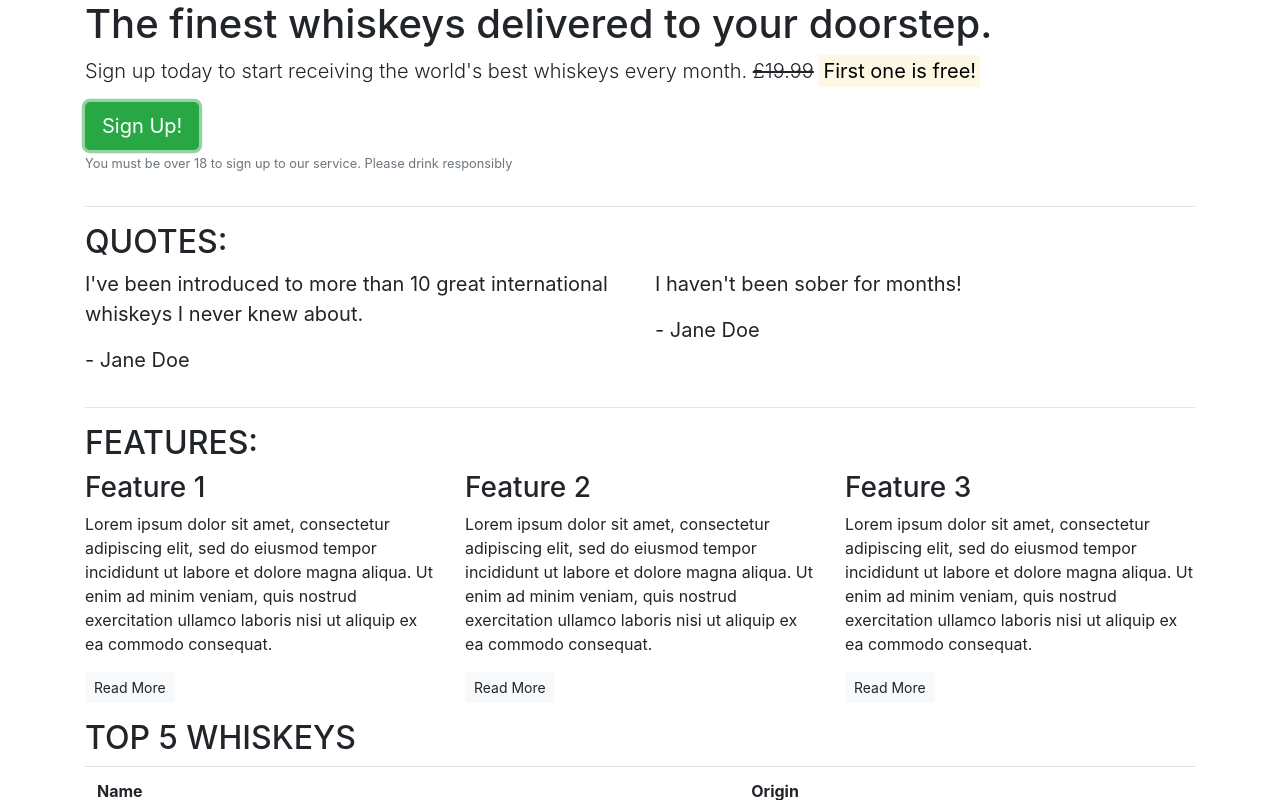
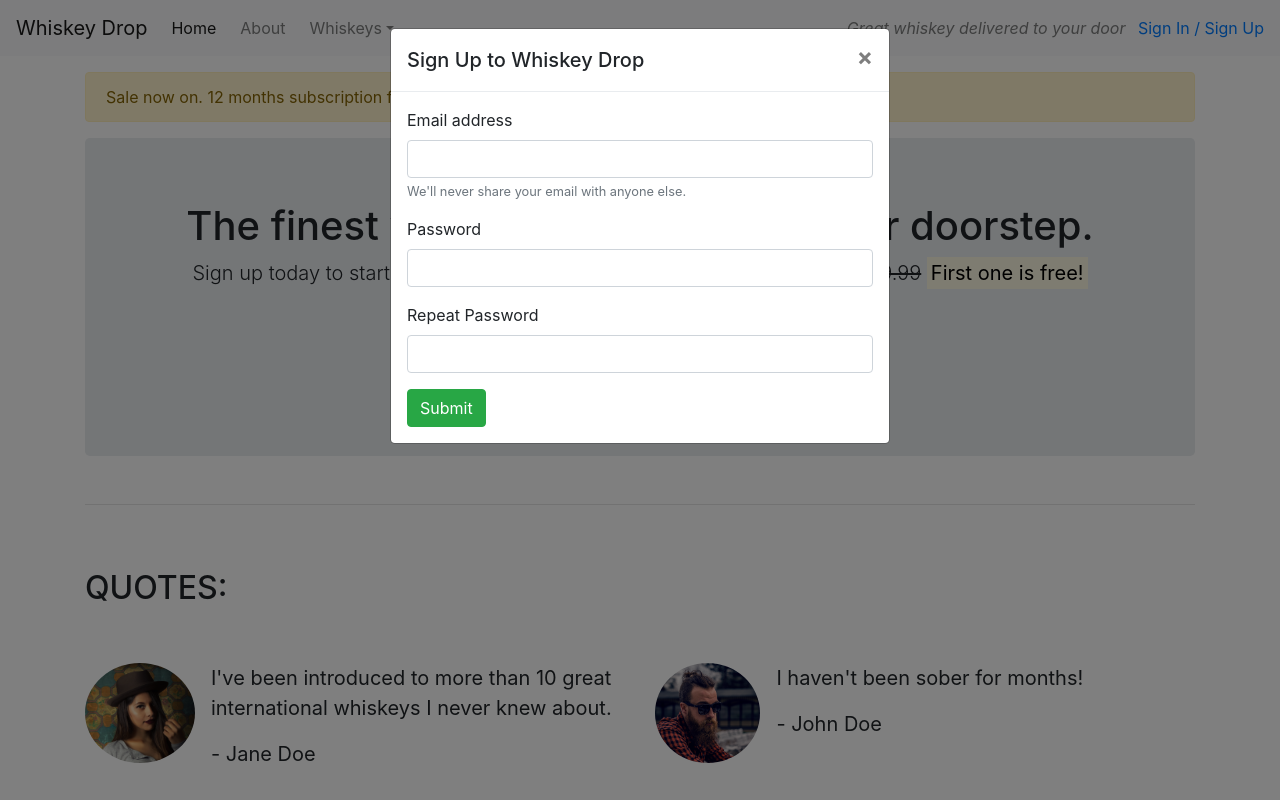
Before and after one commit to cshimvin/bootstrap-intro, a plain HTML site: page index.html in a window 1280 px wide. Both pictures are taken after a click on the button "Sign Up!". Shown: the top 800 px of the page. Drawn offline with nearby package versions, Linux system fonts and the light colour scheme.

Commit message:
Added images and styling

```diff
--- a/index.html
+++ b/index.html
@@ -7,17 +7,52 @@
     <title>Whiskey Drop | Taste a new whiskey every month</title>
     <meta name="viewport" content="width=device-width, initial-scale=1.0">
     <link rel="stylesheet" href="https://maxcdn.bootstrapcdn.com/bootstrap/4.1.3/css/bootstrap.min.css">
+    <script src="https://kit.fontawesome.com/c942d42d0a.js" crossorigin="anonymous"></script>
 </head>
 
 <body>
-    <article class="container">
+    <nav class="navbar navbar-light bg-light navbar-expand-sm">
+        <a href="/" class="navbar-brand">Whiskey Drop</a>
+        <button class="navbar-toggler ml-auto" type="button" data-toggle="collapse" data-target="#navbarNavDropdown" aria-controls="navbarNavDropdown" aria-expanded="false" aria-label="Toggle navigation">
+            <span class="navbar-toggler-icon"></span></button>
+            <div class="collapse navbar-collapse" id="navbarNavDropdown">
+                <ul class="navbar-nav mr-auto">
+                    <li class="active nav-item mr-2"><a class="nav-link" href="/">Home</a></li>
+                    <li class="nav-item mr-2"><a class="nav-link" href="/about">About</a></li>
+                    <li class="nav-item dropdown">
+                        <a class="nav-link dropdown-toggle" href="#" id="navbarDropdownMenuLink" role="button" data-toggle="dropdown" aria-haspopup="true" aria-expanded="false">Whiskeys</a>
+                        <div class="dropdown-menu" aria-labelledby="navbarDropdownMenuLink">
+                            <a class="dropdown-item" href="#">Irish</a>
+                            <a class="dropdown-item" href="#">Scotch</a>
+                            <a class="dropdown-item" href="#">Japanese</a>
+                            <a class="dropdown-item" href="#">American</a>
+                        </div>
+                    </li>
+                    <li class="nav-item mr-2 d-block d-sm-none"><a class="nav-link" href="/login">Sign In / Sign Up</a></li>
+                </ul>
+            </div>
+        <div class="d-none d-md-block">
+            <p class="navbar-text my-auto mr-2">
+                <i>Great whiskey delivered to your door</i>
+            </p>
+            <a href="/login">Sign In / Sign Up</a>
+        </div>
+    </nav>
+
+    <article class="container mt-3">
+        <div class="row d-none d-sm-block">
+            <div class="col-12">
+                <div class="alert alert-warning">Sale now on. 12 months subscription for the price of 6!</div>
+            </div>
+        </div>
         <!-- Callout -->
         <div class="row">
             <div class="col-12">
-                <section class="callout">
+                <section class="callout jumbotron text-center">
                     <h1>The finest whiskeys delivered to your doorstep.</h1>
-                    <p class="lead">Sign up today to start receiving the world's best whiskeys every month. <s>£19.99</s> <strong><mark>First one is free!</mark></strong></p>
-                    <button class="btn btn-success btn-lg">Sign Up!</button>
+                    <p class="lead">Sign up today to start receiving the world's best whiskeys every month. <s class="d-none d-sm-inline">£19.99</s>
+                        <span class="d-inline d-sm-none"><br></span> <strong><mark>First one is free!</mark></strong></p>
+                    <button class="btn btn-success btn-lg" data-toggle="modal" data-target="#signupModal">Sign Up!</button>
                     <p class="text-muted"><small>You must be over 18 to sign up to our service. Please drink responsibly</small></p>
                 </section>
             </div>
@@ -28,22 +63,36 @@
         <!-- Quotes -->
         <section class="quotes">
             <div class="row">
-                <div class="col-12">
+                <div class="col-12 my-5">
                     <h2 class="text-uppercase">Quotes:</h2>
                 </div>
             </div>
             <div class="row">
                 <div class="col-12 col-md-6">
+                    <div class="media">
+                        <div class="d-none d-sm-block">
+                            <img src="images/girl-image.png" alt="Jane Doe" class="rounded-circle mr-3" height=100>
+                        </div>
+                            <div class="media-body">
                                 <blockquote class="blockquote">
                                     <p>I've been introduced to more than 10 great international whiskeys I never knew about.</p>
                                 <p>- Jane Doe</p>
                             </blockquote>
                         </div>
+                    </div>
+                </div>
                 <div class="col-12 col-md-6">
+                    <div class="media">
+                        <div class="d-none d-sm-block">
+                            <img src="images/guy-image.png" alt="John Doe" class="rounded-circle mr-3" height=100>
+                        </div>
+                        <div class="media-body">
                             <blockquote class="blockquote">
                                 <p>I haven't been sober for months!</p>
-                        <p>- Jane Doe</p>
+                                <p>- John Doe</p>
                             </blockquote>
+                        </div>
+                    </div>
                 </div>
             </div>
         </section>
@@ -52,15 +101,15 @@
 
         <!-- Features -->
         <section class="features">
-            <div class="col-12">
             <div class="row">
+                <div class="col-12 my-5">
                     <h2 class="text-uppercase">Features:</h2>
                 </div>
             </div>
             <div class="row">
                 <div class="col-12 col-md-6 col-lg-4">
                     <div class="feature">
-                        <h3>Feature 1</h3>
+                        <h3><i class="fa-solid fa-gift d-none d-sm-inline"></i> Feature 1 <span class="badge badge-success">New</span></h3>
                         <p>Lorem ipsum dolor sit amet, consectetur adipiscing elit, sed do eiusmod tempor incididunt ut labore
                             et dolore magna aliqua. Ut enim ad minim veniam, quis nostrud exercitation ullamco laboris nisi ut
                             aliquip ex ea commodo consequat.</p>
@@ -69,7 +118,7 @@
                 </div>
                 <div class="col-12 col-md-6 col-lg-4">
                     <div class="feature">
-                        <h3>Feature 2</h3>
+                        <h3><i class="fa-solid fa-credit-card d-none d-sm-inline"></i> Feature 2</h3>
                         <p>Lorem ipsum dolor sit amet, consectetur adipiscing elit, sed do eiusmod tempor incididunt ut labore
                             et dolore magna aliqua. Ut enim ad minim veniam, quis nostrud exercitation ullamco laboris nisi ut
                             aliquip ex ea commodo consequat.</p>
@@ -78,7 +127,7 @@
                 </div>
                 <div class="col-12 d-md-none d-lg-block col-lg-4">
                     <div class="feature">
-                        <h3>Feature 3</h3>
+                        <h3><i class="fa-solid fa-circle-xmark d-none d-sm-inline"></i> Feature 3</h3>
                         <p>Lorem ipsum dolor sit amet, consectetur adipiscing elit, sed do eiusmod tempor incididunt ut labore
                             et dolore magna aliqua. Ut enim ad minim veniam, quis nostrud exercitation ullamco laboris nisi ut
                             aliquip ex ea commodo consequat.</p>
@@ -122,6 +171,40 @@
             </table>
         </section>
     </article>
+    <div class="modal" tabindex="-1" role="dialog" id="signupModal">
+        <div class="modal-dialog" role="document">
+          <div class="modal-content">
+            <div class="modal-header">
+              <h5 class="modal-title">Sign Up to Whiskey Drop</h5>
+              <button type="button" class="close" data-dismiss="modal" aria-label="Close">
+                <span aria-hidden="true">&times;</span>
+              </button>
+            </div>
+            <div class="modal-body">
+                <form>
+                    <div class="form-group">
+                      <label for="exampleInputEmail1">Email address</label>
+                      <input type="email" class="form-control" id="exampleInputEmail1" aria-describedby="emailHelp">
+                      <small id="emailHelp" class="form-text text-muted">We'll never share your email with anyone else.</small>
+                    </div>
+                    <div class="form-group">
+                      <label for="password">Password</label>
+                      <input type="password" class="form-control" id="exampleInputPassword1">
+                    </div>
+                    <div class="form-group">
+                        <label for="repeat-password">Repeat Password</label>
+                        <input type="password" class="form-control" id="repeat-password">
+                      </div>
+
+                    <button type="submit" class="btn btn-success">Submit</button>
+                  </form>
+            </div>
+          </div>
+        </div>
+      </div>
+      <script src="https://code.jquery.com/jquery-3.3.1.slim.min.js" integrity="sha384-q8i/X+965DzO0rT7abK41JStQIAqVgRVzpbzo5smXKp4YfRvH+8abtTE1Pi6jizo" crossorigin="anonymous"></script>
+      <script src="https://cdnjs.cloudflare.com/ajax/libs/popper.js/1.14.3/umd/popper.min.js" integrity="sha384-ZMP7rVo3mIykV+2+9J3UJ46jBk0WLaUAdn689aCwoqbBJiSnjAK/l8WvCWPIPm49" crossorigin="anonymous"></script>
+      <script src="https://stackpath.bootstrapcdn.com/bootstrap/4.1.3/js/bootstrap.min.js" integrity="sha384-ChfqqxuZUCnJSK3+MXmPNIyE6ZbWh2IMqE241rYiqJxyMiZ6OW/JmZQ5stwEULTy" crossorigin="anonymous"></script>
 </body>
 
 </html>
```
Also changed, not shown: images/girl-image.png (added), images/guy-image.png (added). Lines whose indentation alone changed are shown as unchanged.
